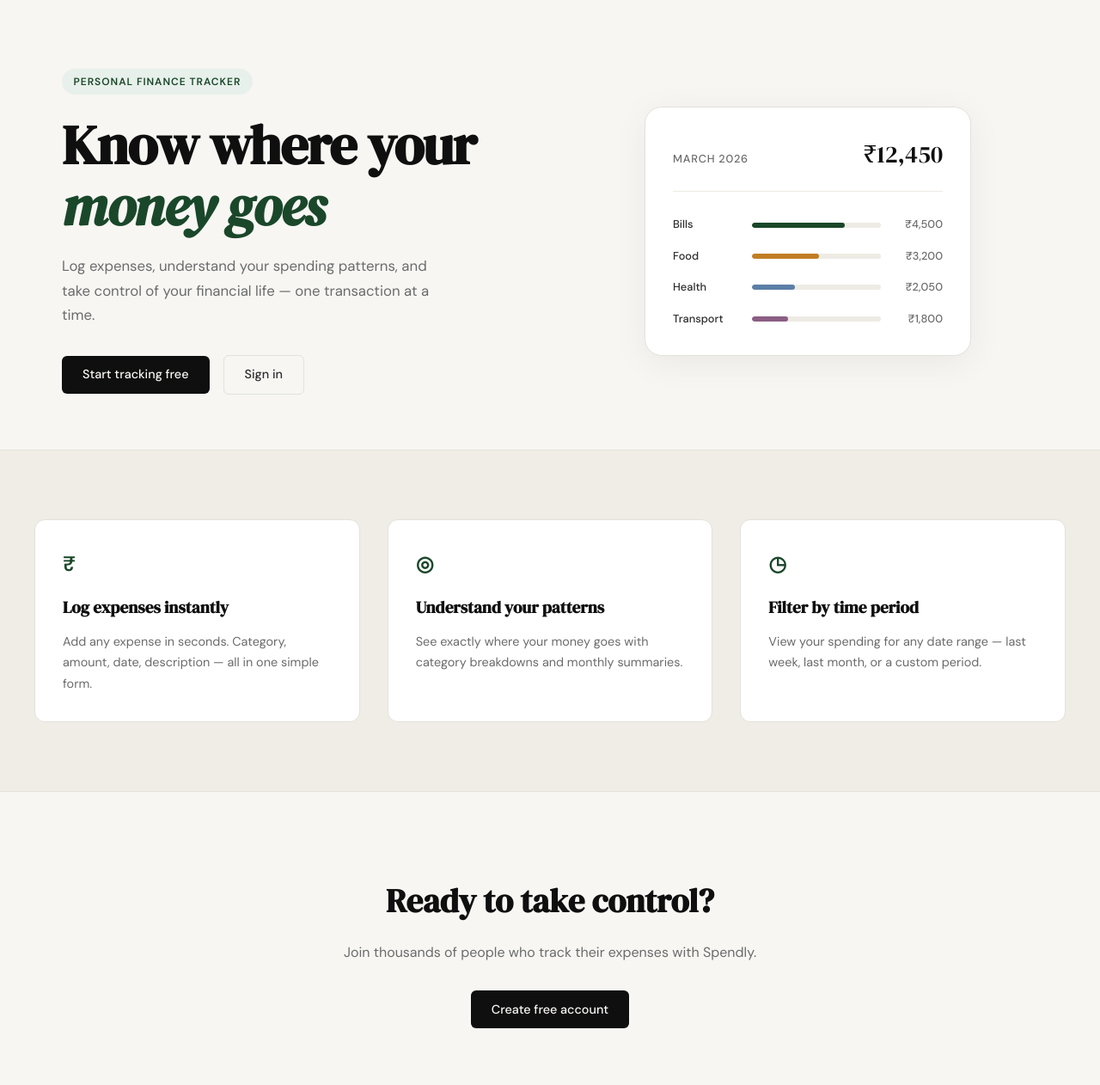
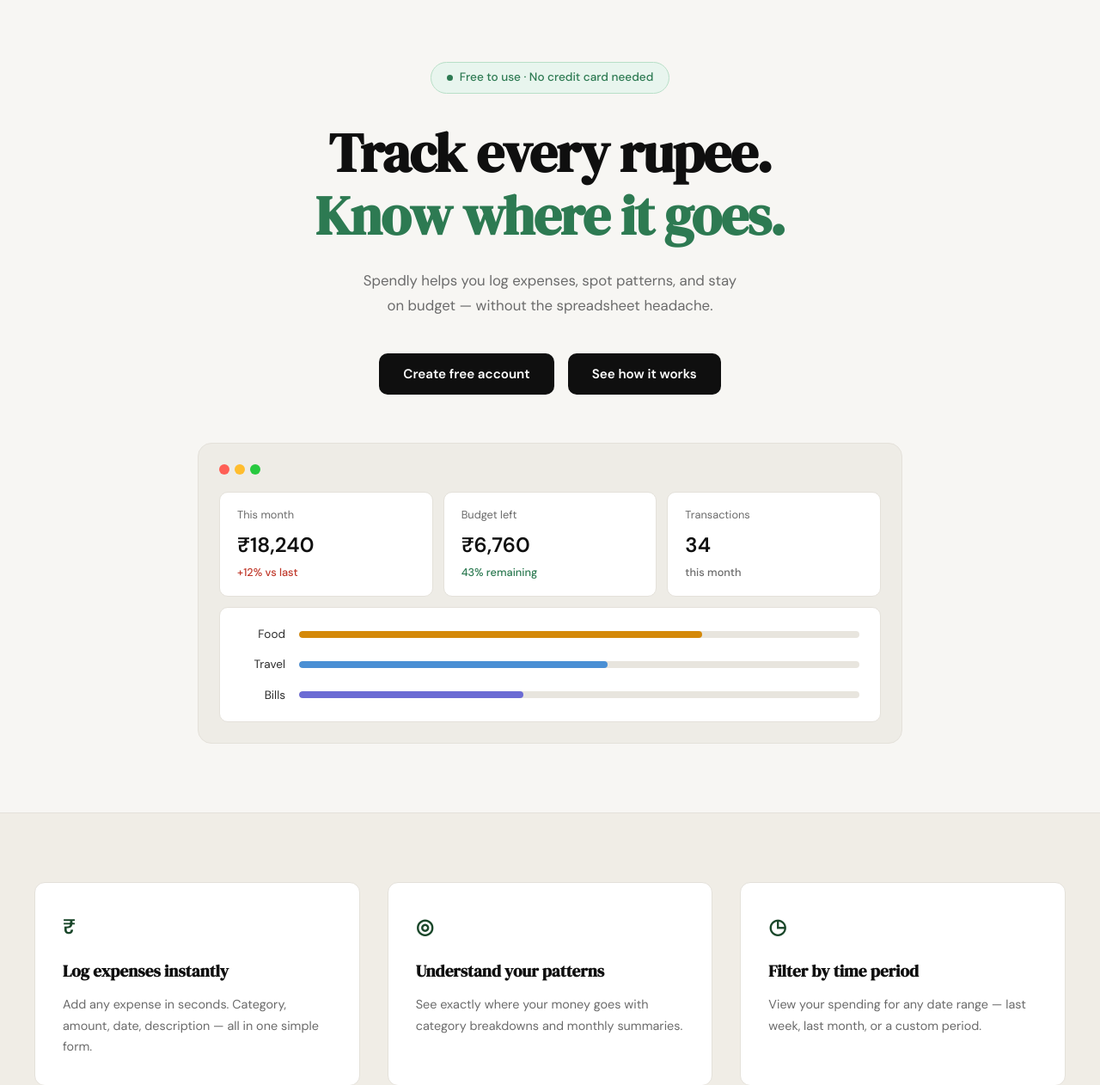
Before and after one commit to pavankumarchowdary35/spendly, a Flask app: page / in a window 1280 px wide. Shown: the part 61-1323 px from the top of the page at 86% size. Run offline with Flask 3, Linux system fonts and the light colour scheme.

Commit message:
new changes for the hero page

```diff
--- /dev/null
+++ b/static/css/landing.css
@@ -0,0 +1,200 @@
+/* ------------------------------------------------------------------ */
+/* Landing page — hero                                                 */
+/* ------------------------------------------------------------------ */
+
+.lp-hero {
+    padding: 4.5rem 2rem 5rem;
+    text-align: center;
+    background: var(--paper);
+}
+
+.lp-hero-inner {
+    max-width: 820px;
+    margin: 0 auto;
+}
+
+/* Badge */
+
+.lp-badge {
+    display: inline-flex;
+    align-items: center;
+    gap: 0.5rem;
+    background: #e8f5ee;
+    border: 1px solid #b8dfc7;
+    color: #2d7a52;
+    font-size: 0.85rem;
+    font-weight: 500;
+    padding: 0.4rem 1.1rem;
+    border-radius: 999px;
+    margin-bottom: 2rem;
+}
+
+.lp-badge-dot {
+    width: 7px;
+    height: 7px;
+    border-radius: 50%;
+    background: #2d7a52;
+    flex-shrink: 0;
+}
+
+/* Title */
+
+.lp-title {
+    font-family: var(--font-display);
+    font-size: clamp(2.6rem, 6vw, 4rem);
+    line-height: 1.15;
+    letter-spacing: -0.02em;
+    color: var(--ink);
+    margin-bottom: 1.5rem;
+}
+
+.lp-title-accent {
+    color: #2d7a52;
+}
+
+/* Subtitle */
+
+.lp-subtitle {
+    font-size: 1.05rem;
+    color: var(--ink-muted);
+    line-height: 1.75;
+    margin-bottom: 2.5rem;
+}
+
+/* Buttons */
+
+.lp-actions {
+    display: flex;
+    gap: 1rem;
+    justify-content: center;
+    margin-bottom: 3.5rem;
+}
+
+.lp-btn {
+    display: inline-block;
+    background: var(--ink);
+    color: #fff;
+    padding: 0.75rem 1.75rem;
+    border-radius: 10px;
+    font-family: var(--font-body);
+    font-size: 0.95rem;
+    font-weight: 600;
+    text-decoration: none;
+    transition: background 0.2s;
+}
+
+.lp-btn:hover { background: var(--accent); }
+
+/* Dashboard mock */
+
+.lp-dashboard {
+    background: #eeece6;
+    border: 1px solid var(--border);
+    border-radius: 16px;
+    padding: 1.5rem;
+    text-align: left;
+}
+
+.lp-dashboard-dots {
+    display: flex;
+    gap: 6px;
+    margin-bottom: 1.25rem;
+}
+
+.lp-dot {
+    width: 12px;
+    height: 12px;
+    border-radius: 50%;
+}
+
+.lp-dot-red    { background: #ff5f56; }
+.lp-dot-yellow { background: #ffbd2e; }
+.lp-dot-green  { background: #27c93f; }
+
+/* Stat cards */
+
+.lp-stats {
+    display: grid;
+    grid-template-columns: repeat(3, 1fr);
+    gap: 0.75rem;
+    margin-bottom: 0.75rem;
+}
+
+.lp-stat-card {
+    background: #fff;
+    border: 1px solid var(--border);
+    border-radius: 10px;
+    padding: 1rem 1.25rem;
+}
+
+.lp-stat-label {
+    font-size: 0.8rem;
+    color: var(--ink-muted);
+    margin-bottom: 0.35rem;
+}
+
+.lp-stat-value {
+    font-size: 1.5rem;
+    font-weight: 700;
+    color: var(--ink);
+    margin-bottom: 0.2rem;
+    font-family: var(--font-body);
+}
+
+.lp-stat-note {
+    font-size: 0.8rem;
+    font-weight: 500;
+}
+
+.lp-note-danger  { color: #c0392b; }
+.lp-note-success { color: #2d7a52; }
+.lp-note-muted   { color: var(--ink-muted); }
+
+/* Category bars */
+
+.lp-bars {
+    background: #fff;
+    border: 1px solid var(--border);
+    border-radius: 10px;
+    padding: 1.25rem 1.5rem;
+    display: flex;
+    flex-direction: column;
+    gap: 0.85rem;
+}
+
+.lp-bar-row {
+    display: grid;
+    grid-template-columns: 52px 1fr;
+    align-items: center;
+    gap: 1rem;
+}
+
+.lp-bar-label {
+    font-size: 0.85rem;
+    color: var(--ink-soft);
+    text-align: right;
+}
+
+.lp-bar-track {
+    height: 8px;
+    background: #e8e5de;
+    border-radius: 999px;
+    overflow: hidden;
+}
+
+.lp-bar {
+    height: 100%;
+    border-radius: 999px;
+}
+
+.lp-bar-amber  { background: #d4890a; }
+.lp-bar-blue   { background: #4a8fd4; }
+.lp-bar-indigo { background: #6b6bd4; }
+
+/* Responsive */
+
+@media (max-width: 600px) {
+    .lp-stats { grid-template-columns: 1fr; }
+    .lp-actions { flex-direction: column; align-items: center; }
+    .lp-subtitle br { display: none; }
+}
--- a/templates/landing.html
+++ b/templates/landing.html
@@ -2,62 +2,80 @@
 
 {% block title %}Spendly — Track Every Rupee{% endblock %}
 
+{% block head %}
+<link rel="stylesheet" href="{{ url_for('static', filename='css/landing.css') }}">
+{% endblock %}
+
 {% block content %}
 
-<section class="hero">
-    <div class="hero-inner">
-        <div class="hero-badge">Personal Finance Tracker</div>
-        <h1 class="hero-title">
-            Know where your<br>
-            <em>money goes</em>
+<section class="lp-hero">
+    <div class="lp-hero-inner">
+
+        <div class="lp-badge">
+            <span class="lp-badge-dot"></span>
+            Free to use · No credit card needed
+        </div>
+
+        <h1 class="lp-title">
+            Track every rupee.<br>
+            <span class="lp-title-accent">Know where it goes.</span>
         </h1>
-        <p class="hero-subtitle">
-            Log expenses, understand your spending patterns,
-            and take control of your financial life —
-            one transaction at a time.
+
+        <p class="lp-subtitle">
+            Spendly helps you log expenses, spot patterns, and stay<br>
+            on budget — without the spreadsheet headache.
         </p>
-        <div class="hero-actions">
-            <a href="{{ url_for('register') }}" class="btn-primary">Start tracking free</a>
-            <a href="{{ url_for('login') }}" class="btn-ghost">Sign in</a>
+
+        <div class="lp-actions">
+            <a href="{{ url_for('register') }}" class="lp-btn">Create free account</a>
+            <a href="#" class="lp-btn">See how it works</a>
         </div>
-    </div>
-    <div class="hero-visual">
-        <div class="mock-card">
-            <div class="mock-card-header">
-                <span class="mock-label">March 2026</span>
-                <span class="mock-total">₹12,450</span>
+
+        <div class="lp-dashboard">
+            <div class="lp-dashboard-dots">
+                <span class="lp-dot lp-dot-red"></span>
+                <span class="lp-dot lp-dot-yellow"></span>
+                <span class="lp-dot lp-dot-green"></span>
             </div>
-            <div class="mock-bars">
-                <div class="mock-bar-row">
-                    <span class="mock-cat">Bills</span>
-                    <div class="mock-bar-track">
-                        <div class="mock-bar" style="width: 72%"></div>
+            <div class="lp-stats">
+                <div class="lp-stat-card">
+                    <p class="lp-stat-label">This month</p>
+                    <p class="lp-stat-value">₹18,240</p>
+                    <p class="lp-stat-note lp-note-danger">+12% vs last</p>
+                </div>
+                <div class="lp-stat-card">
+                    <p class="lp-stat-label">Budget left</p>
+                    <p class="lp-stat-value">₹6,760</p>
+                    <p class="lp-stat-note lp-note-success">43% remaining</p>
+                </div>
+                <div class="lp-stat-card">
+                    <p class="lp-stat-label">Transactions</p>
+                    <p class="lp-stat-value">34</p>
+                    <p class="lp-stat-note lp-note-muted">this month</p>
+                </div>
+            </div>
+            <div class="lp-bars">
+                <div class="lp-bar-row">
+                    <span class="lp-bar-label">Food</span>
+                    <div class="lp-bar-track">
+                        <div class="lp-bar lp-bar-amber" style="width: 72%"></div>
                     </div>
-                    <span class="mock-amt">₹4,500</span>
                 </div>
-                <div class="mock-bar-row">
-                    <span class="mock-cat">Food</span>
-                    <div class="mock-bar-track">
-                        <div class="mock-bar mock-bar-2" style="width: 52%"></div>
+                <div class="lp-bar-row">
+                    <span class="lp-bar-label">Travel</span>
+                    <div class="lp-bar-track">
+                        <div class="lp-bar lp-bar-blue" style="width: 55%"></div>
                     </div>
-                    <span class="mock-amt">₹3,200</span>
                 </div>
-                <div class="mock-bar-row">
-                    <span class="mock-cat">Health</span>
-                    <div class="mock-bar-track">
-                        <div class="mock-bar mock-bar-3" style="width: 33%"></div>
+                <div class="lp-bar-row">
+                    <span class="lp-bar-label">Bills</span>
+                    <div class="lp-bar-track">
+                        <div class="lp-bar lp-bar-indigo" style="width: 40%"></div>
                     </div>
-                    <span class="mock-amt">₹2,050</span>
-                </div>
-                <div class="mock-bar-row">
-                    <span class="mock-cat">Transport</span>
-                    <div class="mock-bar-track">
-                        <div class="mock-bar mock-bar-4" style="width: 28%"></div>
-                    </div>
-                    <span class="mock-amt">₹1,800</span>
                 </div>
             </div>
         </div>
+
     </div>
 </section>
 
```
